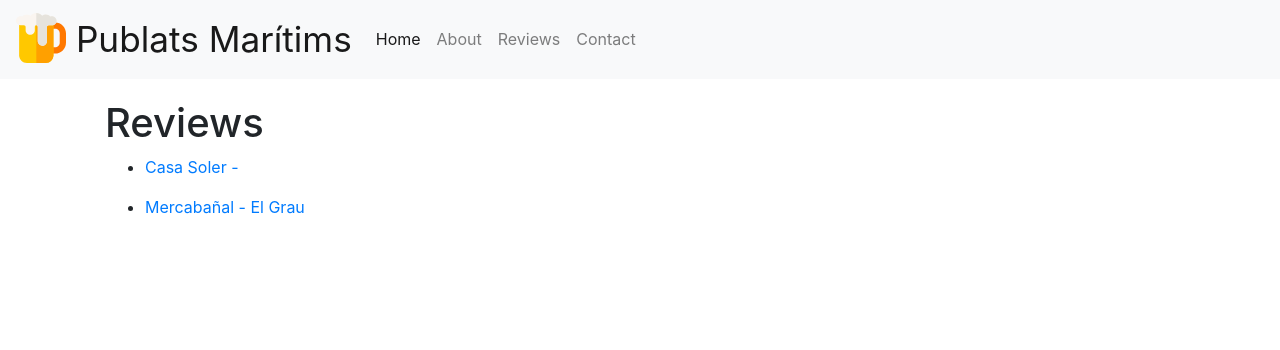
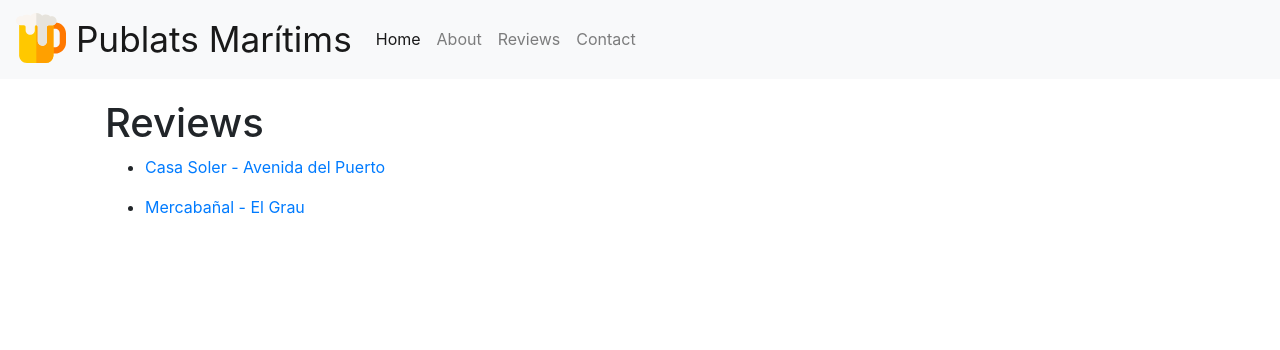
Before and after one commit to jakejnx/publats.com, a Jekyll site: the page built from reviews.md, in a window 1280 px wide. Shown: the top 350 px of the page. Built offline with Jekyll 4.4.1, drawn with Linux system fonts in a browser that asks for light colours; nearby versions of some CDN libraries.

Commit message:
Updated Casa Soler

```diff
--- a/_pubs/casa-soler.markdown
+++ b/_pubs/casa-soler.markdown
@@ -1,6 +1,8 @@
 ---
 title: Casa Soler
 date: 2020-06-22 23:37:00 Z
+tags:
+- Avenida del Puerto
 ---
 
 <img class="img-responsive" src="/uploads/20200220_130233-768x576.jpg">
```
